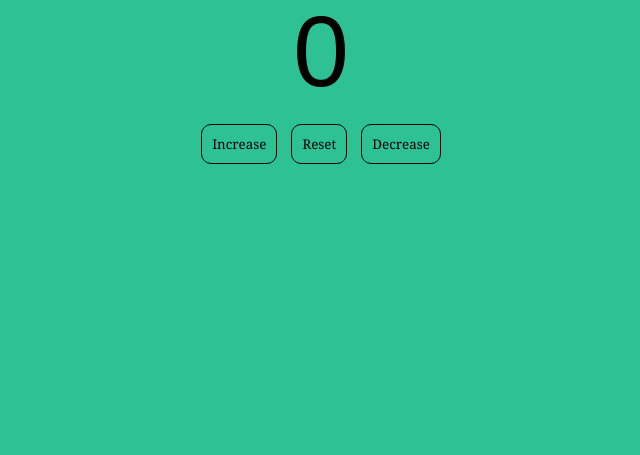
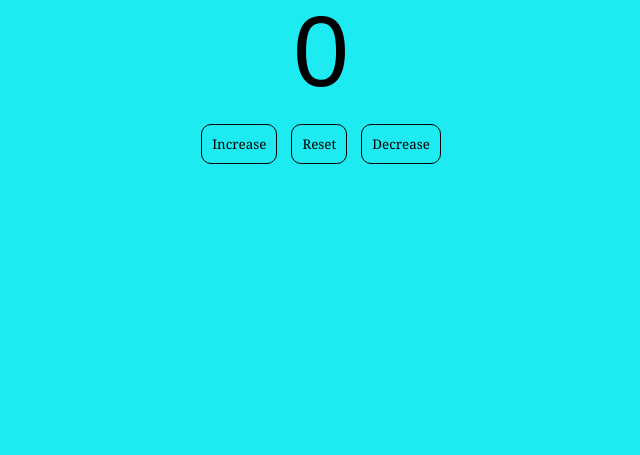
Before and after one commit to VijayPandi1402/CounterWebApp.github.io, a plain HTML site: page index.html in a window 1280 px wide. Shown: the part 345-800 px from the top of the page, without its empty margins (319-959 px from the left). Drawn offline with Linux system fonts and the light colour scheme.

Commit message:
Add files via upload

```diff
--- a/style.css
+++ b/style.css
@@ -12,7 +12,7 @@
     justify-content: center;
     align-items: center;
     flex-direction: column;
-    background: #2ec194;
+    background: #1deaf1;
 }
 
 .btn {
```
